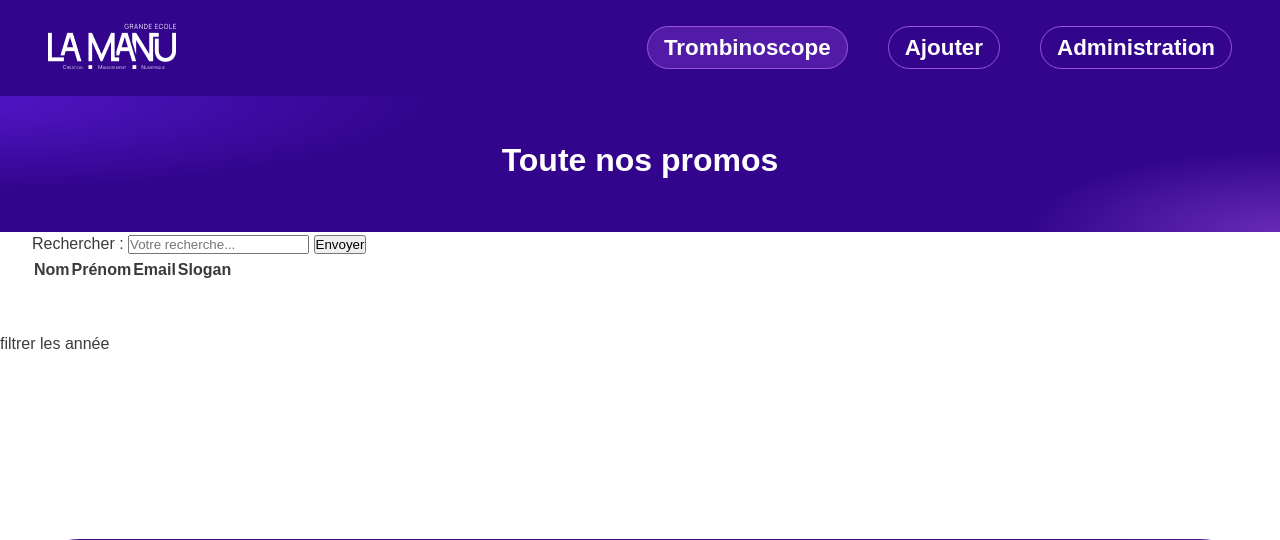
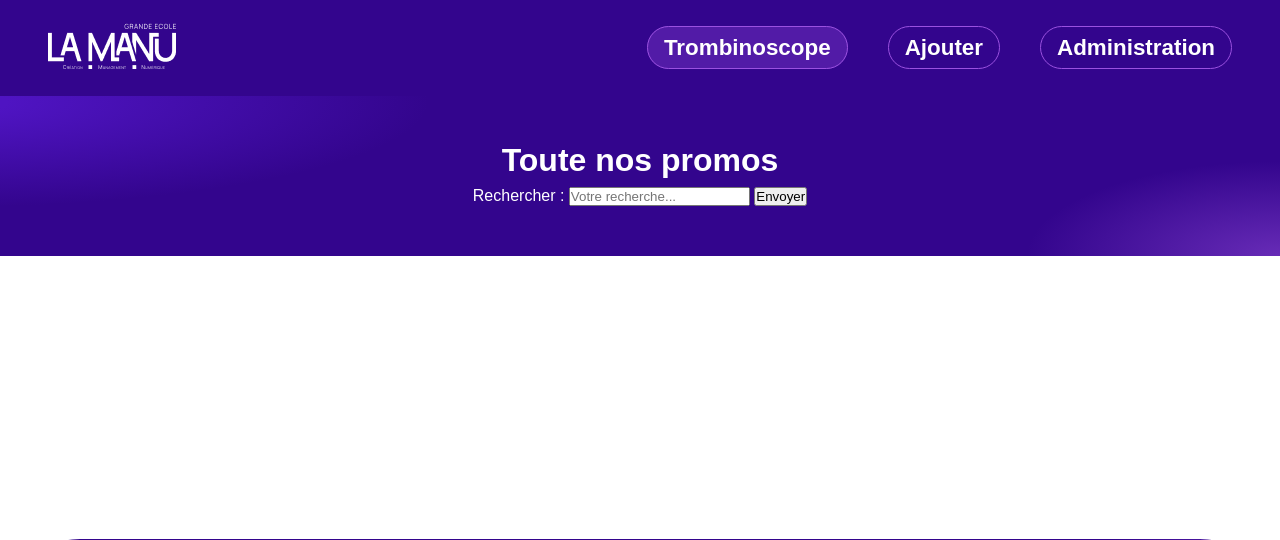
Before and after one commit to MarchandBaptiste/Trombinoscope, a PHP site: page /source/pages/search.php in a window 1280 px wide. Shown: the top 540 px of the page. Run offline with PHP 8.4, Linux system fonts and the light colour scheme; tables that the repository leaves empty hold one stand-in row (values such as "Sample post"); lists and menus that the app fills with data are empty; some libraries are stand-ins or nearby versions.

Commit message:
affichage en card et ajout de la bar de recherche dans la upper band

```diff
--- a/source/pages/search.php
+++ b/source/pages/search.php
@@ -9,37 +9,26 @@ if ($_SERVER['REQUEST_METHOD'] === 'GET') {
 ?>
 <div class="upper-band">
     <h1>Toute nos promos</h1>
-</div>
-<section class="data-column">
-    <article>
     <form action="" method="get">
         <label for="">Rechercher : </label>
         <input type="text" name="search" value="<?= $search ?>" placeholder="Votre recherche...">
         <button type="submit">Envoyer</button>
     </form>
-        <table>
-            <thead>
-                <tr>
-                    <th>Nom</th>
-                    <th>Prénom</th>
-                    <th>Email</th>
-                    <th>Slogan</th>
-                </tr>
-            </thead>
-            <tbody>
+</div>
+<section>
     <?php foreach ($searchStudentResults as $student) : ?>
-                    <tr>
-                        <th><?= htmlspecialchars($student['last_name']) ?></th>
-                        <td><?= htmlspecialchars($student['first_name']) ?></td>
-                        <td><?= htmlspecialchars($student['email']) ?></td>
-                        <td><?= htmlspecialchars($student['slogan']) ?></td>
-                    </tr>
+    <div class="card">
+        <img src="/source/<?= $student['photo_path'] ?>" alt="Photo de <?= htmlspecialchars($student['first_name']) ?>">
+        <h3><?= htmlspecialchars($student['first_name']) ?> <?= htmlspecialchars($student['last_name']) ?></h3>
+        <p><span>Slogan : </span><?= htmlspecialchars($student['slogan']) ?></p>
+        <div>
+            <p>🎓 B1</p>
+            <?php if ($student['is_delegate'] === 1) { ?>
+                <p>👑 Délégué de classe</p>
+            <?php } ?>
+        </div>
+    </div>
     <?php endforeach ?>
-            </tbody>
-        </table>
-    </article>
 </section>
 
-
-<p>filtrer les année</p>
 <?php include_once('../partials/footer.php'); ?>
```
Lines whose indentation alone changed are shown as unchanged.
